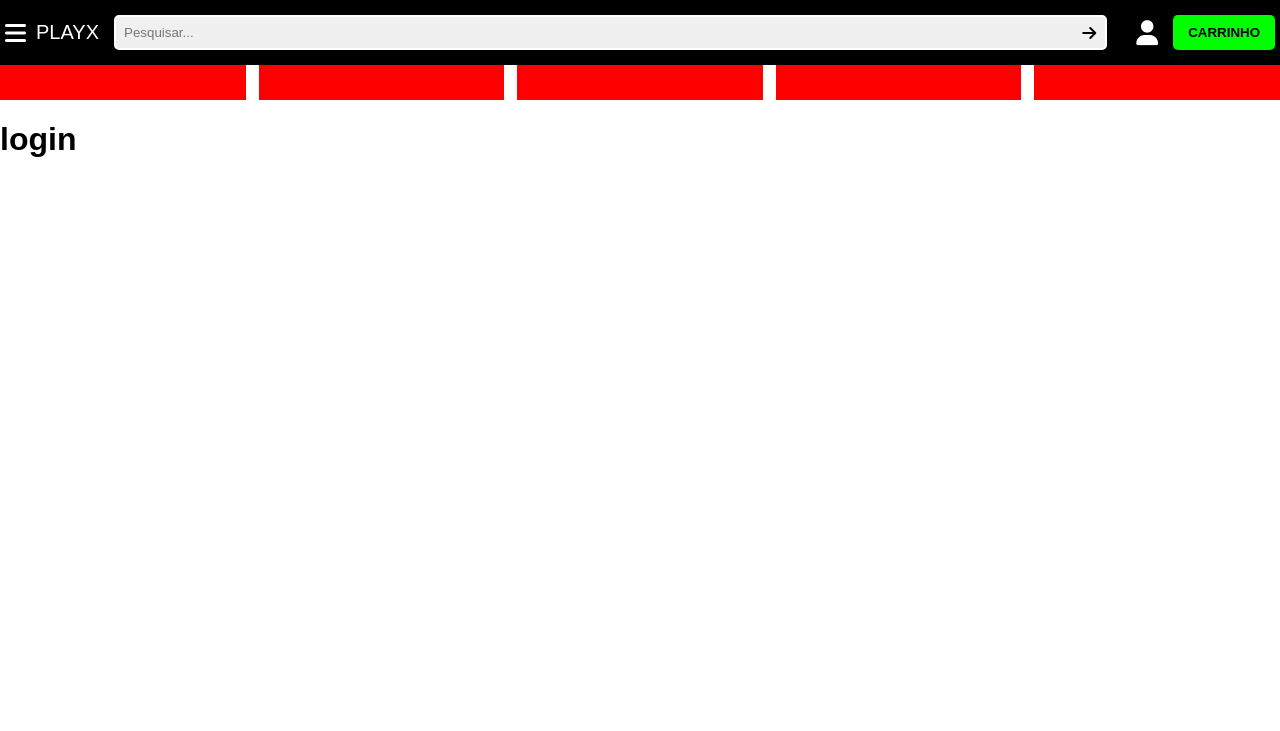
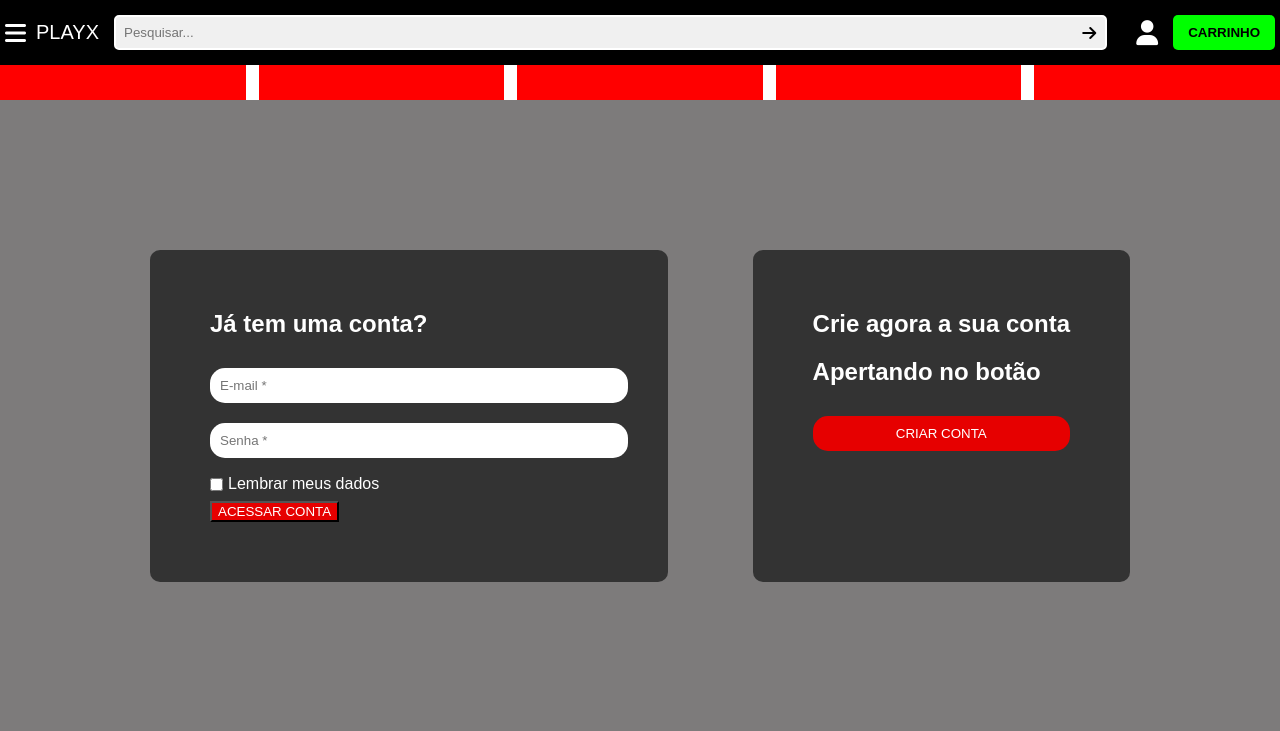
Before and after one commit to LodzinhGabriel/ProjetoFinalBK1LMA, a Flask app: page /login in a window 1280 px wide. Shown: the top 731 px of the page. Run offline with Flask 3, Linux system fonts and the light colour scheme.

Commit message:
login_criarconta V0.1

```diff
--- a/templates/login.html
+++ b/templates/login.html
@@ -1,6 +1,77 @@
 {% extends 'layout.html' %}
 {% block content %}
 
-<h1>login</h1>
+<style>
+    .main-content {
+            display: flex;
+            justify-content: space-between;
+            padding: 150px;
+        }
+        .login-form, .create-account {
+            background-color: #333;
+            padding: 60px;
+            border-radius: 10px;
+            color: #fff;
+
+        }
+        .login-form h2, .create-account h2 {
+            margin-top: 0;
+        }
+        .login-form input, .create-account button {
+            width: 100%;
+            padding: 10px;
+            margin: 10px 0;
+            border: none;
+            border-radius: 15px;
+        }
+        .login-form input[type="checkbox"] {
+            width: auto;
+            cursor: pointer;
+        }
+        .login-form .remember-me {
+            display: flex;
+            align-items: center;
+        }
+        .login-form .remember-me label {
+            margin-left: 5px;
+        }
+        .login-form .login-button {
+            background-color: #e60000;
+            color: #fff;
+            cursor: pointer;
+        }
+        .create-account .create-button {
+            background-color: #e60000;
+            color: #fff;
+            cursor: pointer;
+        }
+
+        body {
+            margin: 0;
+            font-family: 'Arial', sans-serif;
+            background-color: #7d7b7b;
+        }
+
+</style>
+
+<div class="main-content">
+    <div class="login-form">
+        <h2>Já tem uma conta?</h2>
+        <input type="email" placeholder="E-mail *">
+        <input type="password" placeholder="Senha *">
+        <div class="remember-me">
+            <input type="checkbox" id="remember">
+            <label for="remember">Lembrar meus dados</label>
+        </div>
+        <button class="login-button">ACESSAR CONTA</button>
+    </div>
+    <div class="create-account">
+
+        <h2>Crie agora a sua conta</h2>
+        <h2> Apertando no botão </h2>
+
+        <button class="create-button">CRIAR CONTA</button>
+    </div>
+</div>
 
 {% endblock %}
```
Also changed, not shown: templates/novaconta.html (+94 -1 lines).
